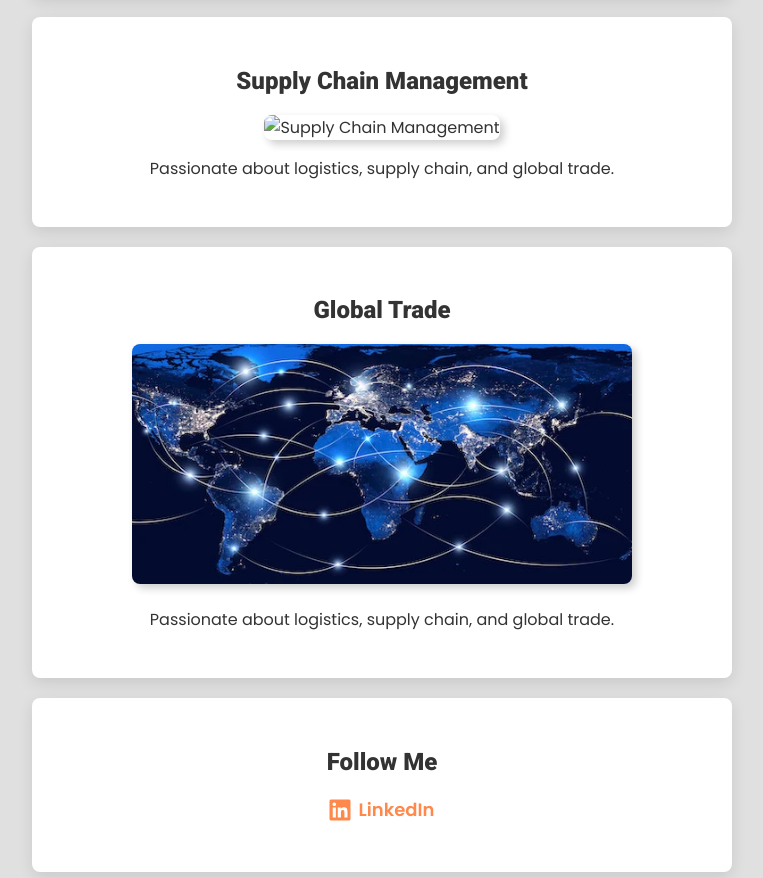
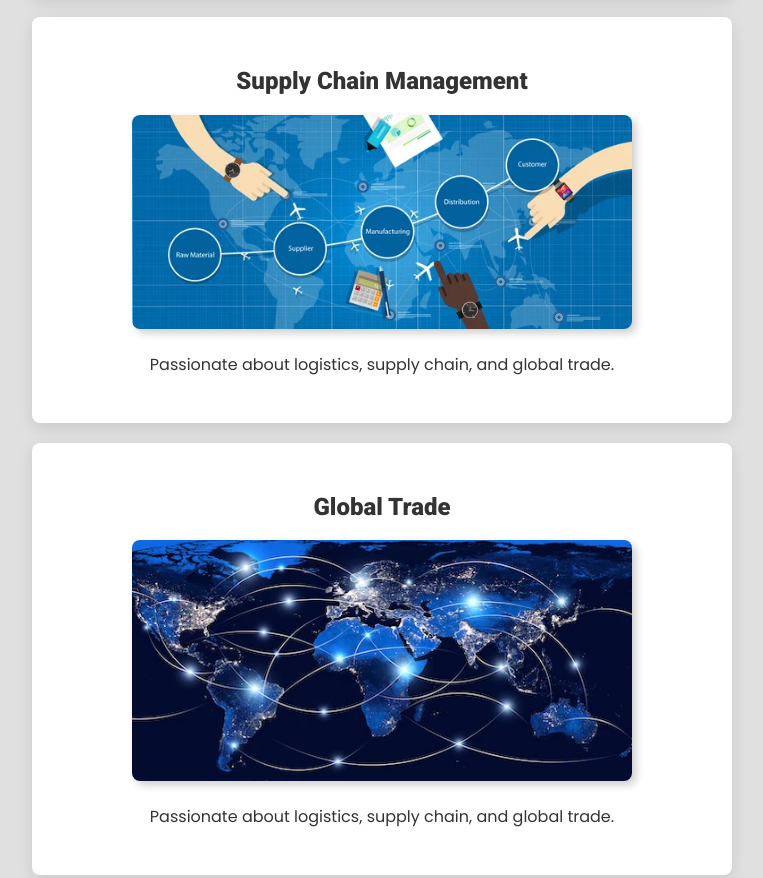
Before and after one commit to williamax745/my-profile, a plain HTML site: page index.html in a window 1280 px wide. Shown: the part 1115-1993 px from the top of the page, without its empty margins (258-1021 px from the left). Drawn offline with Linux system fonts and the light colour scheme.

Commit message:
Update index.html

```diff
--- a/index.html
+++ b/index.html
@@ -39,13 +39,13 @@
 
         <div class="card-white">
             <h2>Supply Chain Management</h2>
-            <img src="IMAGES/supply_chain_management.webp" alt="Supply Chain Management">
+            <img src="IMAGES/supply chain management.webp" alt="Supply Chain Management">
             <p>Passionate about logistics, supply chain, and global trade.</p>
         </div>
 
         <div class="card-white">
             <h2>Global Trade</h2>
-            <img src="IMAGES/global trade.jpeg" alt="Global Trade">
+            <img src="IMAGES/Global Trade.jpeg" alt="Global Trade">
             <p>Passionate about logistics, supply chain, and global trade.</p>
         </div>
 
```
